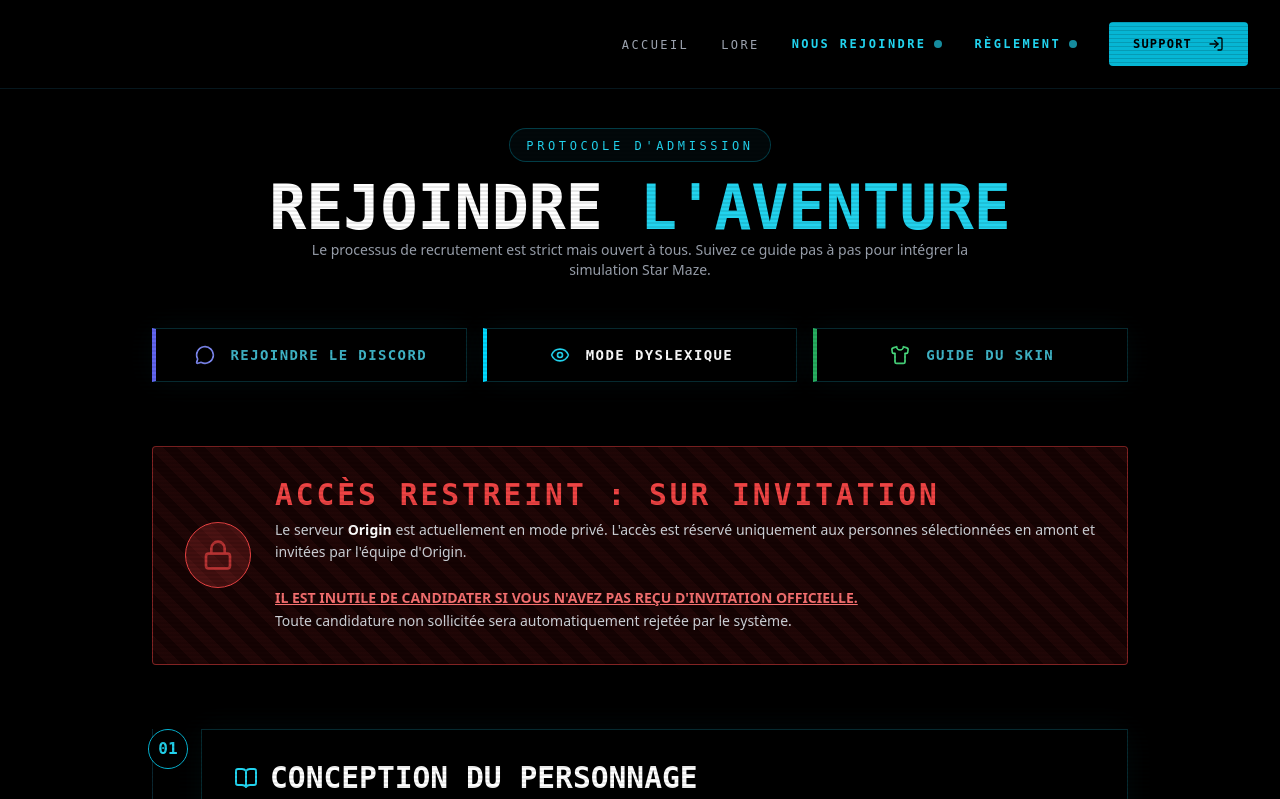
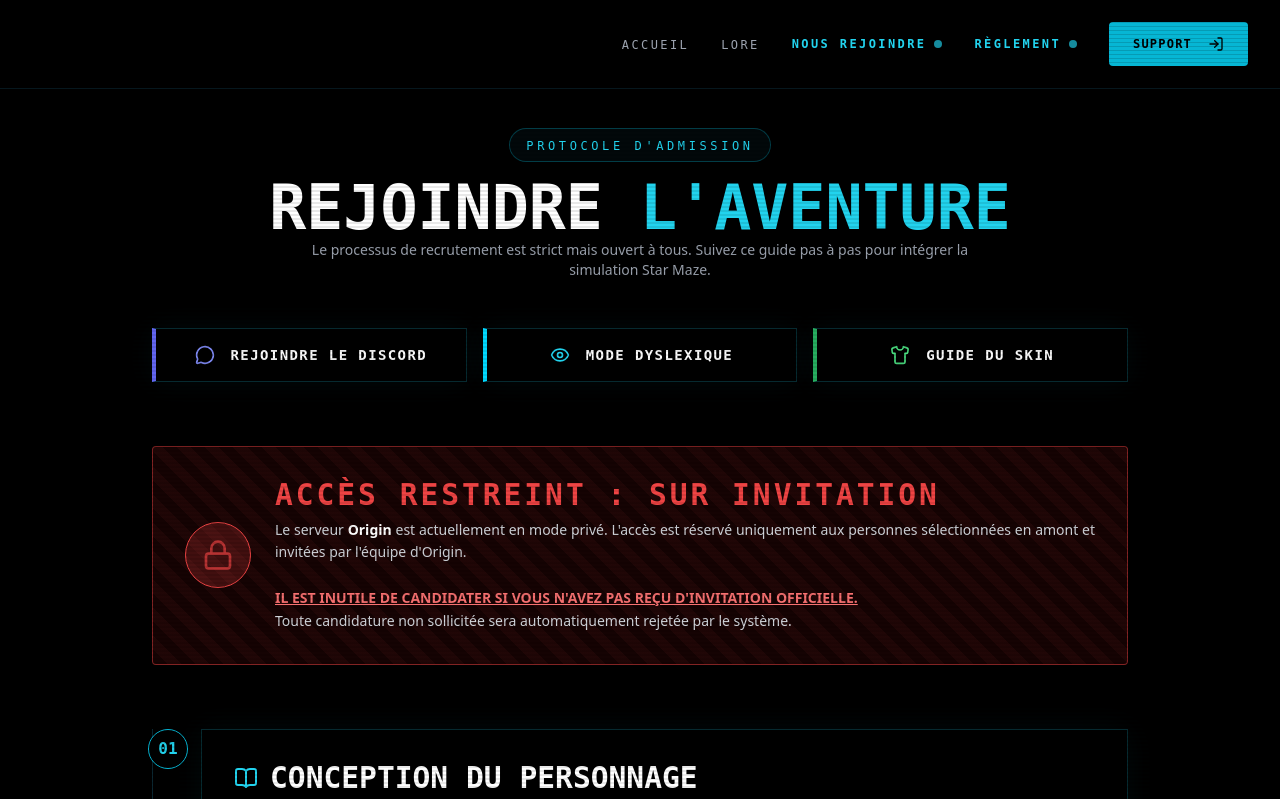
Before and after one commit to Stiles52/stiles52.github.io, a PHP site: page /join in a window 1280 px wide. Shown: the top 799 px of the page. Run offline with PHP 8.4, Linux system fonts and the light colour scheme; some libraries are stand-ins or nearby versions.

Commit message:
🐛 Fix button style bug

```diff
--- a/assets/css/style.css
+++ b/assets/css/style.css
@@ -418,6 +418,9 @@ a.btn--glass, button.btn--glass {
     border-left-width: 4px;
     font-weight: bold;
     text-transform: uppercase;
+
+    color: #FFFFFF;
+    font-weight: bold;
 
     justify-content: center;
 }
```
